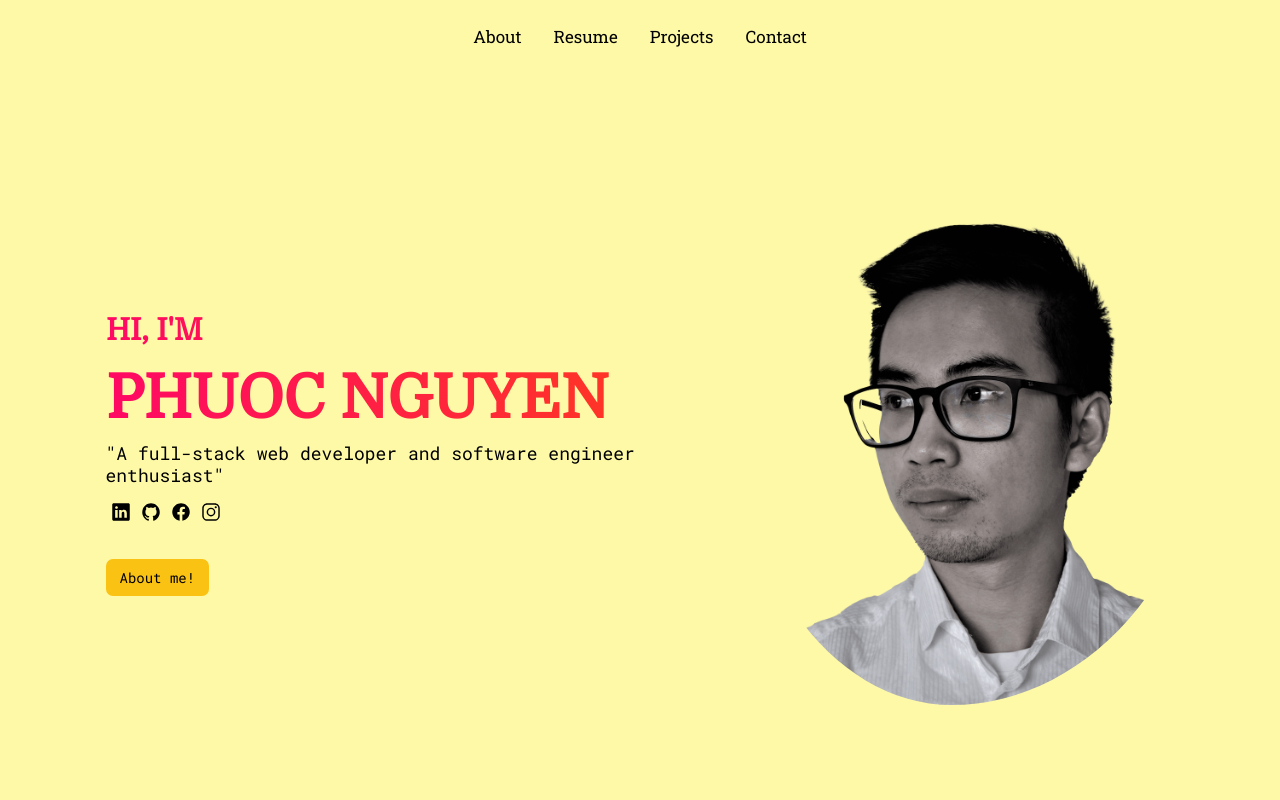
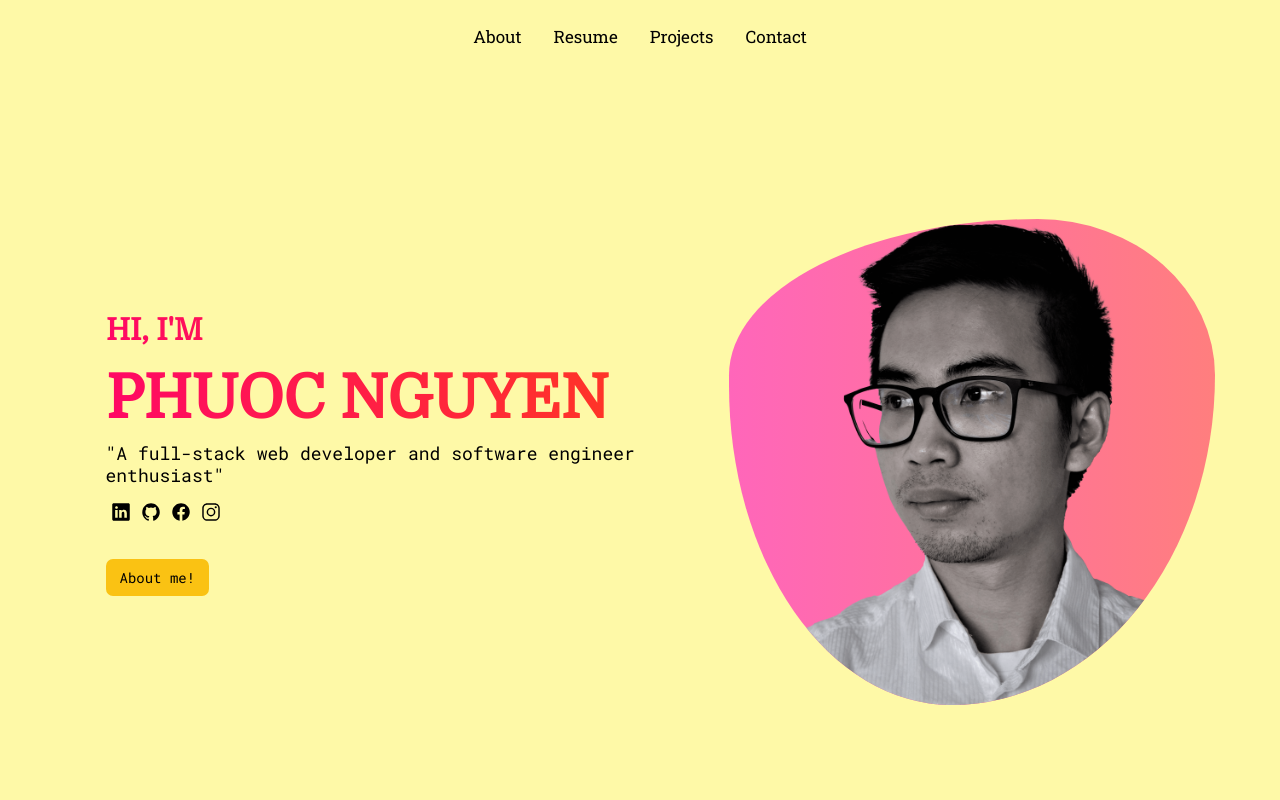
Before and after one commit to jesuispius/Phuoc-Trong-Nguyen-Portfolio, a React (Create React App) app: page / in a window 1280 px wide. Shown: the top 800 px of the page. Built offline with nearby package versions, Linux system fonts and the light colour scheme.

Commit message:
Update index.scss

```diff
--- a/src/index.scss
+++ b/src/index.scss
@@ -10,13 +10,14 @@
 .blob-circle {
     //background: plum;
     //background: linear-gradient(to right, #ff75ff, #f3997e);
-    //background: linear-gradient(to right, hwb(327 40% 0%), #ff7e7e);
-    background: -webkit-linear-gradient(to right, hwb(327 40% 0%), #ff7e7e);
+    background: -webkit-linear-gradient(to right, hwb(327 40% 0%), #ff7e7e) !important;
+    background: linear-gradient(to right, hwb(327 40% 0%), #ff7e7e) !important;
     width: 200px;
     height: 200px;
     border-radius: 40% 60% 70% 30% / 40% 50% 60% 50%;
     overflow: hidden;
-    animation: morph 3s linear infinite;
+    -webkit-animation: morph 3s linear infinite;
+    animation: morph 3s linear infinite !important;
 }
 
 .blob-circle img,
```
